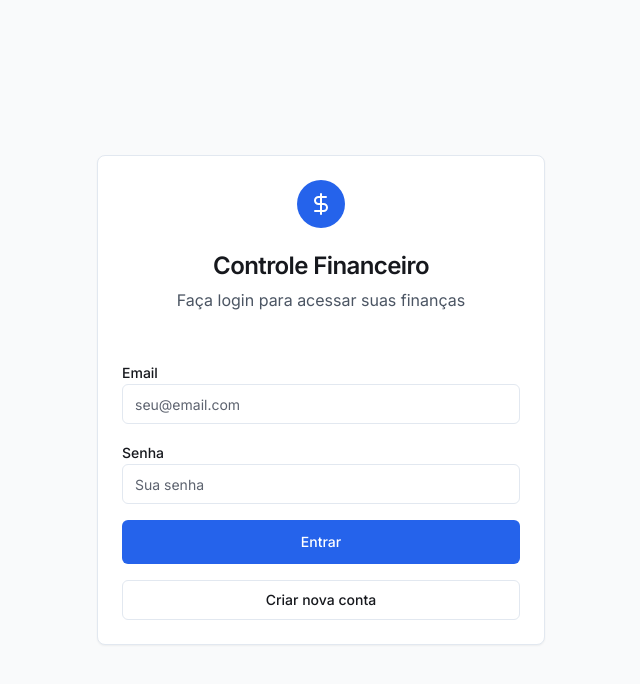
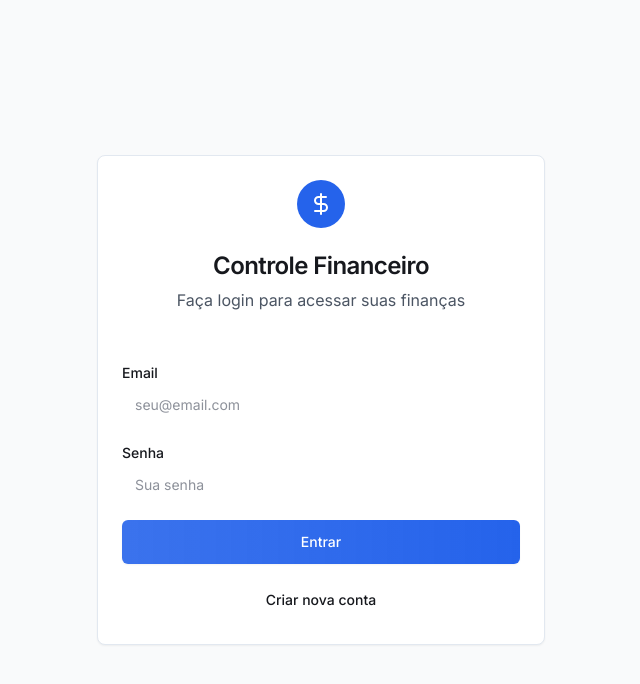
Before and after one commit to joaocarlosxsantos/financeiro, a Next.js app: page /auth/signin in a window 1280 px wide. Shown: the top 684 px of the page, without its empty margins (319-959 px from the left). Built offline with nearby package versions, Linux system fonts and the light colour scheme; no server answers.

Commit message:
sidebar e botoes

```diff
--- a/src/components/dashboard/dashboard-content.tsx
+++ b/src/components/dashboard/dashboard-content.tsx
@@ -20,6 +20,7 @@ import { BalanceProjectionChart } from '@/components/dashboard/balance-projectio
 import { useMonth } from '@/components/providers/month-provider';
 import { Card, CardContent, CardHeader, CardTitle } from '@/components/ui/card';
 import { Button } from '@/components/ui/button';
+import { Select } from '@/components/ui/select';
 
 // Função utilitária local para formatar data yyyy-MM-dd
 function toYmd(d: Date) {
@@ -570,18 +571,16 @@ export function DashboardContent() {
         </div>
 
         <div className="grid grid-cols-2 gap-1 sm:flex sm:flex-row sm:items-center sm:space-x-2 w-full">
-          <select
-            className="border border-border rounded px-2 py-2 w-full sm:w-auto text-sm bg-background text-foreground dark:text-white focus:outline-none focus:ring-2 focus:ring-primary"
+          <Select
+            className="w-full sm:w-auto h-10 px-3 py-2 text-sm"
             value={selectedWallet}
             onChange={(e: ChangeEvent<HTMLSelectElement>) => setSelectedWallet(e.target.value)}
           >
             <option value="">Todas as carteiras</option>
             {wallets.map((w: { id: string; name: string; type: string }) => (
-              <option key={w.id} value={w.id}>
-                {w.name}
-              </option>
+              <option key={w.id} value={w.id}>{w.name}</option>
             ))}
-          </select>
+          </Select>
           <div className="flex w-full sm:w-auto items-center gap-1 sm:gap-2">
             <Button
               variant="outline"
@@ -592,9 +591,9 @@ export function DashboardContent() {
             >
               <ChevronLeft className="h-4 w-4" />
             </Button>
-            <div className="flex items-center space-x-1 sm:space-x-2 px-2 sm:px-3 h-10 bg-background border border-border rounded-md w-full sm:w-auto justify-center">
-              <Calendar className="h-4 w-4 text-foreground" />
-              <span className="font-medium text-sm sm:text-base text-foreground dark:text-white">
+            <div className="flex items-center space-x-1 sm:space-x-2 px-2 sm:px-3 h-10 rounded-md w-full sm:w-auto justify-center border border-white/15 bg-white/5 backdrop-blur-sm shadow-sm">
+              <Calendar className="h-4 w-4 text-foreground/80" />
+              <span className="font-medium text-sm sm:text-base text-foreground">
                 {(() => {
                   const label = getMonthYear(currentDate);
                   // Capitaliza o mês
--- a/src/components/layout/sidebar.tsx
+++ b/src/components/layout/sidebar.tsx
@@ -61,7 +61,7 @@ export function Sidebar({ onClose }: { onClose?: () => void }) {
           <div className="h-9 w-9 rounded-xl bg-primary/90 text-primary-foreground flex items-center justify-center font-bold shadow ring-1 ring-primary/40">
             CF
           </div>
-          <h1 className="text-base font-semibold tracking-wide select-none">Controle</h1>
+          <h1 className="text-base font-semibold tracking-wide select-none">Controle Financeiro</h1>
         </div>
         {onClose && (
           <button
--- a/src/components/ui/button.tsx
+++ b/src/components/ui/button.tsx
@@ -5,22 +5,22 @@ import { cva, type VariantProps } from 'class-variance-authority';
 import { cn } from '@/lib/utils';
 
 const buttonVariants = cva(
-  'inline-flex items-center justify-center whitespace-nowrap rounded-md text-xs sm:text-sm font-medium ring-offset-background transition-colors focus-visible:outline-none focus-visible:ring-2 focus-visible:ring-ring focus-visible:ring-offset-2 disabled:pointer-events-none disabled:opacity-50',
+  'inline-flex items-center justify-center whitespace-nowrap rounded-md text-xs sm:text-sm font-medium transition-all focus-visible:outline-none focus-visible:ring-2 focus-visible:ring-primary/60 focus-visible:ring-offset-2 disabled:pointer-events-none disabled:opacity-50 active:scale-[0.97] backdrop-blur-sm',
   {
     variants: {
       variant: {
-        default: 'bg-primary text-primary-foreground hover:bg-primary/90',
-        destructive: 'bg-destructive text-destructive-foreground hover:bg-destructive/90',
-        outline: 'border border-input bg-background hover:bg-accent hover:text-accent-foreground',
-        secondary: 'bg-secondary text-secondary-foreground hover:bg-secondary/80',
-        ghost: 'hover:bg-accent hover:text-accent-foreground',
-        link: 'text-primary underline-offset-4 hover:underline',
+  default: 'bg-gradient-to-r from-primary/90 to-primary text-primary-foreground shadow-sm hover:brightness-105 hover:shadow focus:shadow-md',
+  destructive: 'bg-destructive text-destructive-foreground hover:bg-destructive/90 shadow-sm',
+  outline: 'border border-white/20 bg-white/5 text-foreground hover:bg-white/10 hover:border-white/30 dark:border-white/10 dark:hover:border-white/30',
+  secondary: 'bg-white/10 text-foreground hover:bg-white/20 shadow-sm',
+  ghost: 'hover:bg-white/10 hover:text-foreground text-foreground/80',
+  link: 'text-primary underline-offset-4 hover:underline hover:brightness-110',
       },
       size: {
-        default: 'h-9 sm:h-10 px-3 sm:px-4 py-2',
-        sm: 'h-8 sm:h-9 rounded-md px-2 sm:px-3',
-        lg: 'h-10 sm:h-11 rounded-md px-6 sm:px-8',
-        icon: 'h-9 sm:h-10 w-9 sm:w-10',
+  default: 'h-9 sm:h-10 px-3 sm:px-4 py-2',
+  sm: 'h-8 sm:h-9 rounded-md px-2 sm:px-3',
+  lg: 'h-10 sm:h-11 rounded-md px-6 sm:px-8',
+  icon: 'h-9 sm:h-10 w-9 sm:w-10',
       },
     },
     defaultVariants: {
--- a/src/components/ui/input.tsx
+++ b/src/components/ui/input.tsx
@@ -10,7 +10,7 @@ const Input = React.forwardRef<HTMLInputElement, InputProps>(
       <input
         type={type}
         className={cn(
-          'flex h-10 w-full rounded-md border border-input bg-background px-2 sm:px-3 py-2 text-sm ring-offset-background file:border-0 file:bg-transparent file:text-sm file:font-medium placeholder:text-muted-foreground focus-visible:outline-none focus-visible:ring-2 focus-visible:ring-ring focus-visible:ring-offset-2 disabled:cursor-not-allowed disabled:opacity-50',
+          'flex h-10 w-full rounded-md border border-white/15 bg-white/5 backdrop-blur-sm px-2 sm:px-3 py-2 text-sm file:border-0 file:bg-transparent file:text-sm file:font-medium placeholder:text-muted-foreground/70 focus-visible:outline-none focus-visible:ring-2 focus-visible:ring-primary/60 focus-visible:border-primary/50 disabled:cursor-not-allowed disabled:opacity-50 transition-colors',
           className,
         )}
         ref={ref}
--- a/src/components/ui/select.tsx
+++ b/src/components/ui/select.tsx
@@ -8,8 +8,7 @@ export const Select = React.forwardRef<HTMLSelectElement, SelectProps>(
     <select
       ref={ref}
       className={cn(
-        // Contraste melhorado para selects
-        'flex h-10 w-full rounded-md border border-input bg-background px-3 py-2 text-sm text-foreground focus:outline-none focus:ring-2 focus:ring-primary/60 focus:border-primary/60 dark:focus:ring-primary/80 dark:focus:border-primary/80 placeholder:text-muted-foreground disabled:cursor-not-allowed disabled:opacity-50',
+        'flex h-10 w-full rounded-md border shadow-sm outline-none border-white/30 dark:border-white/10 bg-white/85 dark:bg-slate-800/80 backdrop-blur-sm px-3 py-2 text-sm text-slate-900 dark:text-slate-100 placeholder:text-slate-500 dark:placeholder:text-slate-400 focus:ring-2 focus:ring-primary/60 dark:focus:ring-primary/70 focus:border-primary/60 dark:focus:border-primary/60 disabled:cursor-not-allowed disabled:opacity-50 transition-colors',
         className,
       )}
       {...props}
```
